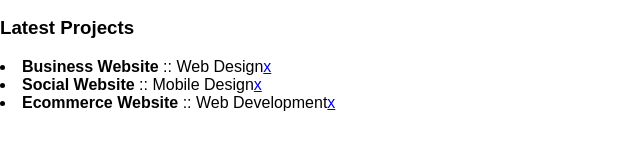
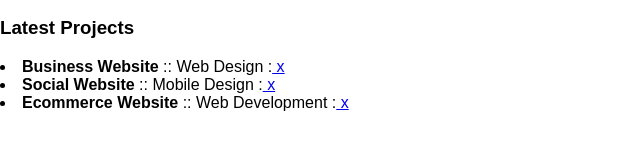
Before and after one commit to alaj6625/react_app, a React (Create React App) app in the folder projectmanager/: page / in a window 1280 px wide. Shown: the part 176-326 px from the top of the page, without its empty margins (0-640 px from the left). Built offline with nearby package versions, Linux system fonts and the light colour scheme.

Commit message:
Added code for Delete function

```diff
--- a/projectmanager/src/App.js
+++ b/projectmanager/src/App.js
@@ -39,11 +39,19 @@
     this.setState({projects:projects});
 
   }
+
+  handleDeleteProject(id) {
+    let projects = this.state.projects;
+    let index = projects.findIndex(x => x.id === id );
+    projects.splice(index, 1);
+    this.setState({ projects:projects});
+
+  }
   render() {
     return (
       <div className="App">
         <AddProject addProject={this.handleAddProject.bind(this)}/>
-        <Projects projects={this.state.projects}/>
+        <Projects projects={this.state.projects} onDelete={this.handleDeleteProject.bind(this)}/>
       </div>
     );
   }
--- a/projectmanager/src/Components/ProjectItem.js
+++ b/projectmanager/src/Components/ProjectItem.js
@@ -12,8 +12,8 @@
     console.log(this.props);
     return (
       <li className="Projects">
-        <strong>{this.props.project.title}</strong> :: {this.props.project.category}
-           <a href="#" onClick={this.deleteProject.bind(this)}>x</a>
+        <strong>{this.props.project.title}</strong> :: {this.props.project.category} :
+           <a href="#" onClick={this.deleteProject.bind(this)}> x </a>
       </li>
     );
   }
--- a/projectmanager/src/Components/Projects.js
+++ b/projectmanager/src/Components/Projects.js
@@ -3,13 +3,16 @@
 import ProjectItem from './ProjectItem';
 
 class Projects extends Component {
+  deleteProject(id) {
+    this.props.onDelete(id);
+  }
   render() {
     let projectItems;
     if (this.props.projects){
        projectItems = this.props.projects.map(project=>{
        //console.log(project)
        return (
-         <ProjectItem key={project.title} project={project} />
+         <ProjectItem onDelete={this.deleteProject.bind(this)} key={project.title} project={project} />
        );
     });
   }
```
